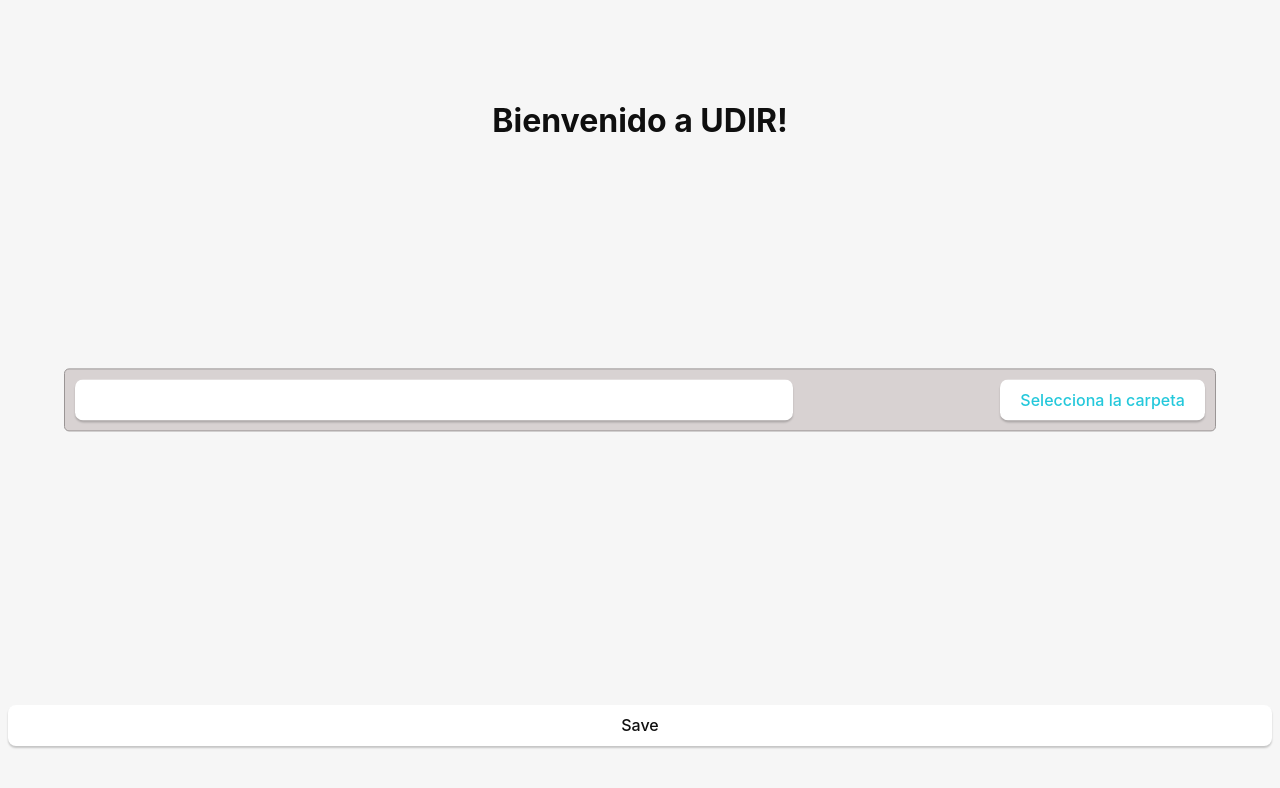
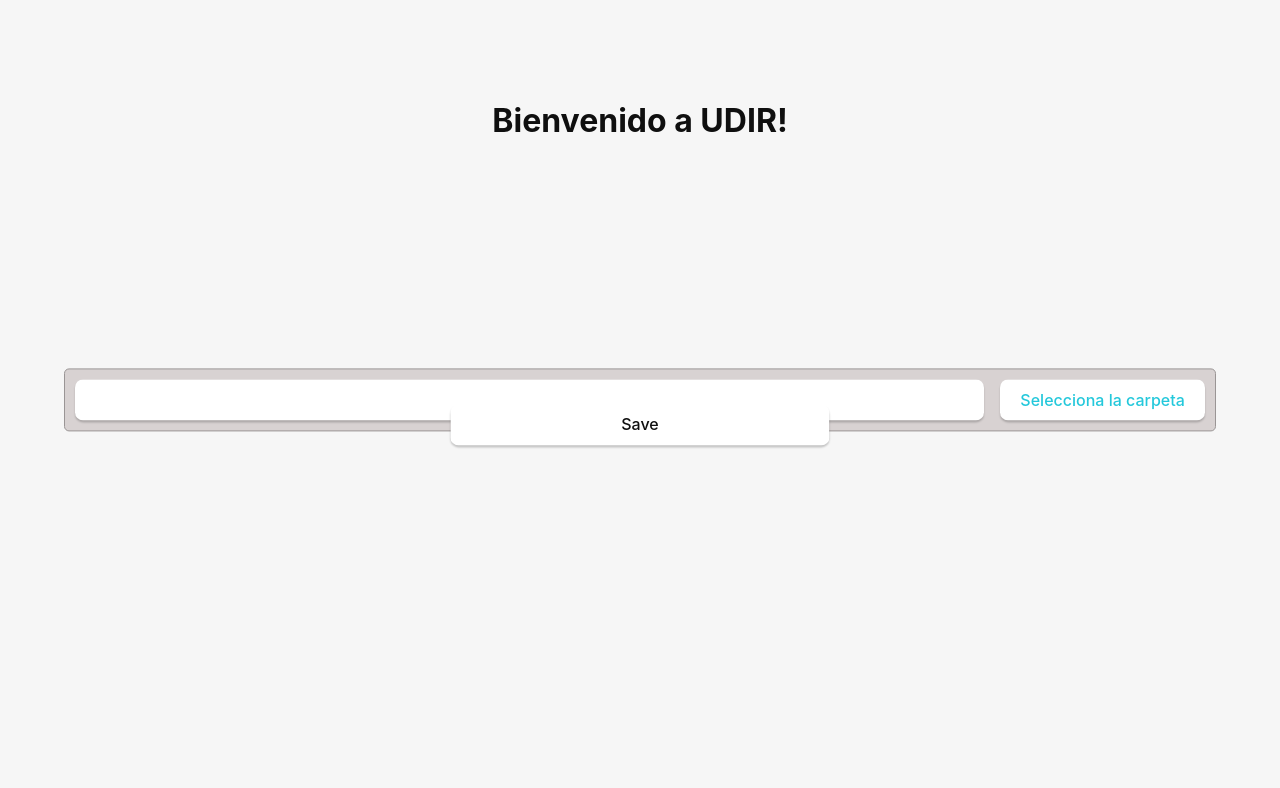
Before and after one commit to Ekkology/folder_admin, a React (Vite) app: page / in a window 1280 px wide. Shown: the top 788 px of the page. Built offline with nearby package versions, Linux system fonts and the light colour scheme.

Commit message:
Visualizacion de Ruta Seleccionada

```diff
--- a/src/App.css
+++ b/src/App.css
@@ -137,12 +137,19 @@ button {
 color: #24c8db;
 }
 .rutaF{
-  width: 60%;
+  width: 300%;
 }
 .saveB{
   display: flex;
   justify-content: center;
   align-items: center;
   position:relative;
-  top : 550px;
+  top : 270px;
+  width: 30%;
+  max-width: 100%;
+  display: flex;
+  transform: translate(-50%, -50%);
+  left: 50%;
+
+
 }
--- a/src/App.jsx
+++ b/src/App.jsx
@@ -20,8 +20,11 @@ function App() {
           if (direccion_folder) {
             console.log(
               "Se pudo seleccionar correctamente la carpeta: ",
-              direccion_folder
+              direccion_folder,
+
+
             );
+            document.getElementById('rutaF').value = direccion_folder;
           } else {
             console.log("No se logró seleccionar ninguna carpeta");
           }
@@ -32,24 +35,28 @@ function App() {
       button.addEventListener("click", handleClick);
 
       return () => {
+
         button.removeEventListener("click", handleClick);
+
       };
     }
   }, []);
+
+
 
   return (
     <div className="container">
       <h1>Bienvenido a UDIR!</h1>
       <div className="primer_form">
-        <input className="rutaF" type="text" />
+        <form className="form1" id="form1">
+        <input className="rutaF" id="rutaF" type="text" />
+        </form>
         <button className="boton_folder" id="boton_select">
           Selecciona la carpeta
         </button>
-
       </div>
       <button className="saveB">Save</button>
     </div>
-
   );
 }
 
```
